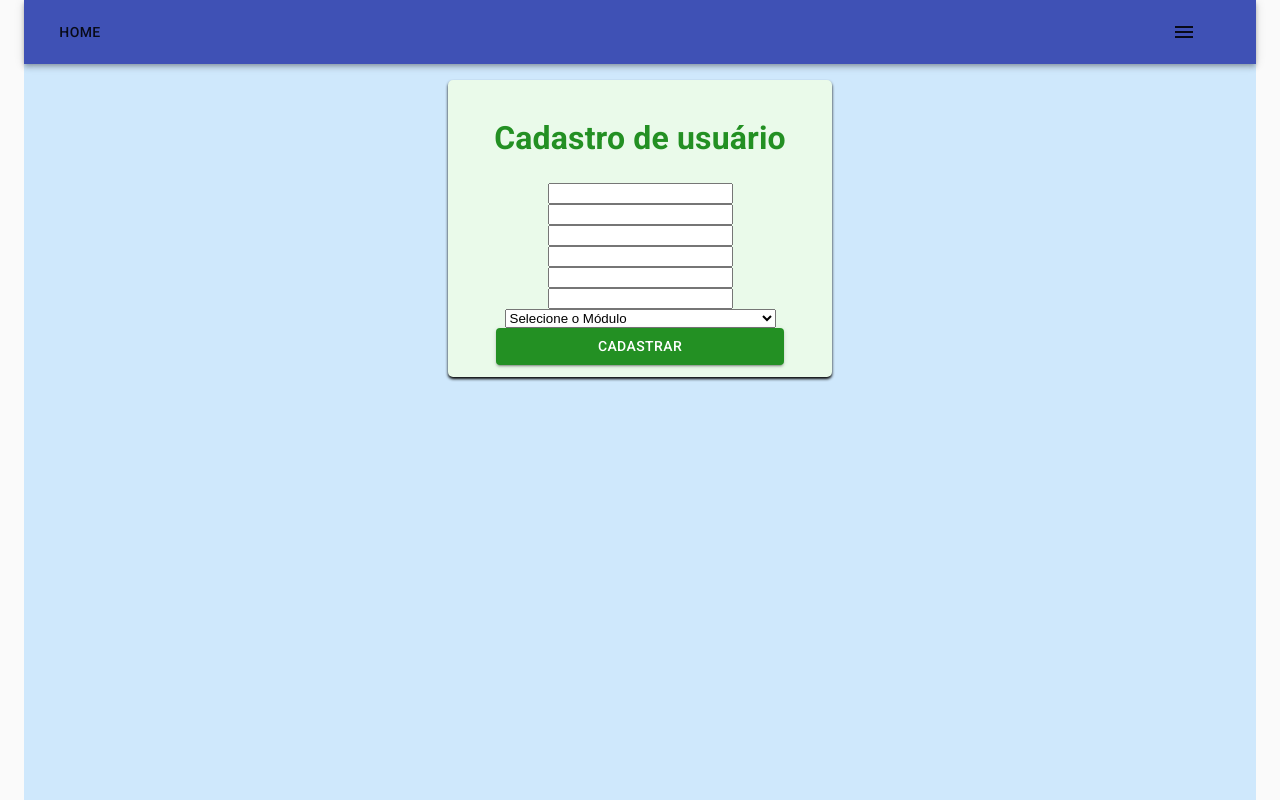
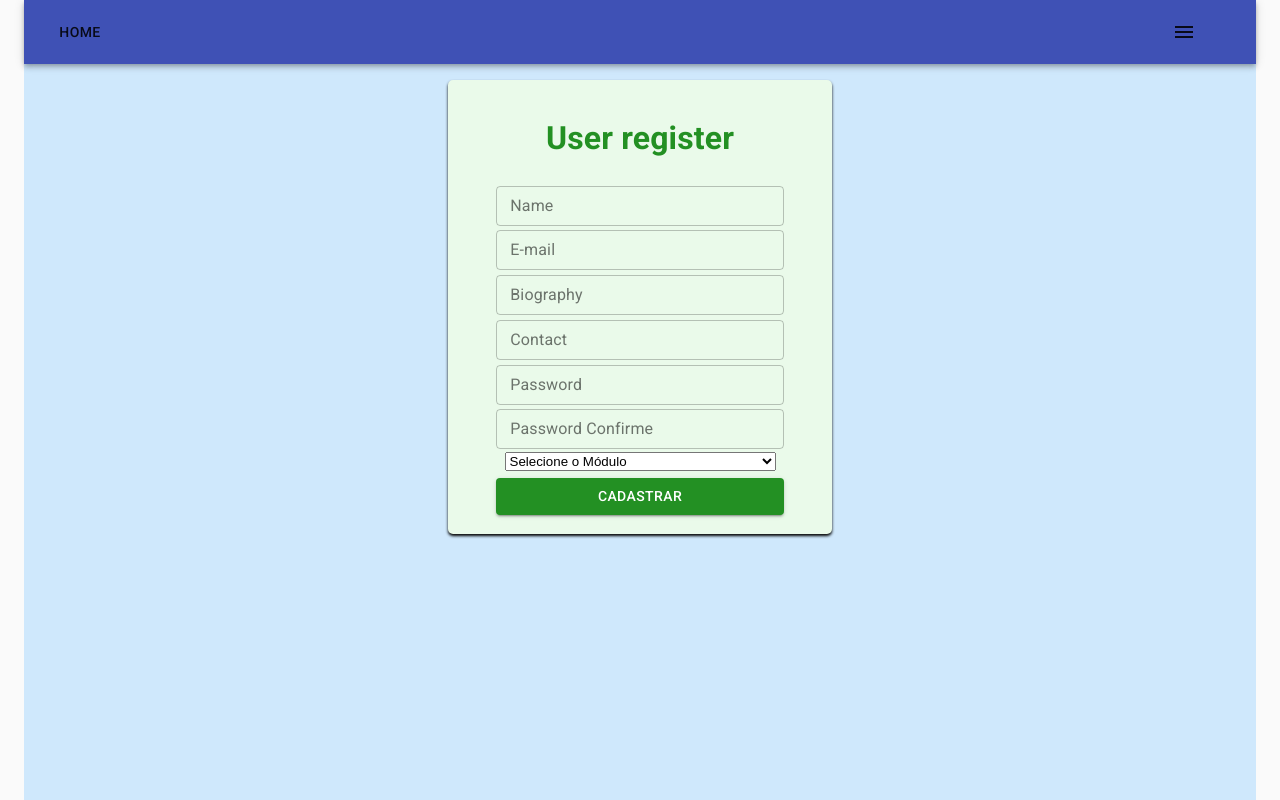
Before and after one commit to Nailliw/kenzie-hub, a React (Create React App) app: page /register in a window 1280 px wide. Built offline with nearby package versions, Linux system fonts and the light colour scheme.

Commit message:
chore: register

```diff
--- a/src/components/NavBarDesktop/index.js
+++ b/src/components/NavBarDesktop/index.js
@@ -101,7 +101,7 @@ const NavBarDesktop = () => {
             Login
           </Paper>
         </Link>
-				<Link className="link-content" to="/signup">
+        <Link className="link-content" to="/register">
           <div className="btn-style">
             <Button variant="outlined" color="primary" id="btn-unlogged">
               Cadastre-se
--- a/src/pages/Login/index.jsx
+++ b/src/pages/Login/index.jsx
@@ -12,19 +12,18 @@ const Login = () => {
   const dispatch = useDispatch();
   const userId = useSelector((state) => state.UsersDataReducer);
   const history = useHistory();
-  const [invalid, setInvalid] = useState("");
 
   const schema = yup.object().shape({
-    email: yup.string().email().required("Campo obrigatorio"),
-    password: yup.string().required("Campo obrigatorio"),
+    email: yup.string().email().required("Required field"),
+    password: yup.string().required("Required field"),
   });
 
-  const { register, handleSubmit, errors } = useForm({
+  const { register, handleSubmit, errors, setError } = useForm({
     resolver: yupResolver(schema),
   });
 
   const handleForm = (data) => {
-    dispatch(loginUserThunk(data, setInvalid));
+    dispatch(loginUserThunk(data, setError));
   };
 
   useEffect(() => {
@@ -39,8 +38,7 @@ const Login = () => {
       <form onSubmit={handleSubmit(handleForm)}>
         <h1>Login</h1>
         <TextField
-          id="filled-basic"
-          variant="filled"
+          variant="outlined"
           label="Email"
           name="email"
           margin="normal"
@@ -51,8 +49,7 @@ const Login = () => {
         ></TextField>
 
         <TextField
-          id="filled-basic"
-          variant="filled"
+          variant="outlined"
           label="Password"
           name="password"
           inputRef={register}
@@ -66,12 +63,12 @@ const Login = () => {
           type="submit"
           variant="contained"
           color="primary"
-          size="small"
           margin="normal"
         >
           Logar
         </Button>
-        <p style={{ color: "red" }}>{invalid}</p>
+
+        <p style={{ color: "red" }}>{errors.userLogin?.message}</p>
       </form>
     </>
   );
--- a/src/pages/Register/index.jsx
+++ b/src/pages/Register/index.jsx
@@ -18,19 +18,19 @@ const Register = () => {
   const schema = yup.object().shape({
     name: yup
       .string()
-      .min(3, "Nome deve conter no mínimo 3 letras")
-      .required("Campo obrigatorio"),
-    email: yup.string().email("Email invalido").required("Campo obrigatório"),
-    bio: yup.string().required("Campo obrigatório"),
-    contact: yup.string().required("Campo obrigatório"),
-    course_module: yup.string().required("Campo obrigatório"),
+      .min(3, "Name must contain at least 3 letters")
+      .required("Required field"),
+    email: yup.string().email("Email invalido").required("Required field"),
+    bio: yup.string().required("Required field"),
+    contact: yup.string().required("Required field"),
+    course_module: yup.string().required("Required field"),
     password: yup
       .string()
-      .min(6, "Senha deve conter no minimo 6 digitos")
-      .required("Campo obrigatório"),
+      .min(6, "password must contain at least 6 digits")
+      .required("Required field"),
     password_confirmation: yup
       .string()
-      .oneOf([yup.ref("password")], "Senhas não conferem"),
+      .oneOf([yup.ref("password")], "passwords don't match"),
   });
 
   const { register, handleSubmit, errors, setError } = useForm({
@@ -50,21 +50,88 @@ const Register = () => {
 
   const handleForm = (data) => {
     console.log(data);
-    dispatch(registerUserDataThunk(data));
+    dispatch(registerUserDataThunk(data, setError));
   };
 
   return (
     <form onSubmit={handleSubmit(handleForm)} className={classes.root}>
-      <h1 className="labelCadastro">Cadastro de usuário</h1>
+      <h1 className="labelCadastro">User register</h1>
 
-      <input ref={register} name="name" />
+      {/* <input ref={register} name="name" />
       <input ref={register} name="email" />
       <input ref={register} name="bio" />
       <input ref={register} name="contact" />
+      <input ref={register} name="password" />
+      <input ref={register} name="password_confirmation" /> */}
 
-      <input ref={register} name="password" />
-      <input ref={register} name="password_confirmation" />
-      <select name="course_module">
+      <TextField
+        variant="outlined"
+        label="Name"
+        name="name"
+        margin="dense"
+        type="string"
+        inputRef={register}
+        error={!!errors.name}
+        helperText={errors.name?.message}
+      />
+
+      <TextField
+        variant="outlined"
+        label="E-mail"
+        name="email"
+        margin="dense"
+        type="email"
+        inputRef={register}
+        error={!!errors.email}
+        helperText={errors.email?.message}
+      />
+
+      <TextField
+        variant="outlined"
+        label="
+        Biography"
+        name="bio"
+        margin="dense"
+        type="string"
+        inputRef={register}
+        error={!!errors.bio}
+        helperText={errors.bio?.message}
+      />
+
+      <TextField
+        variant="outlined"
+        label="Contact"
+        name="contact"
+        margin="dense"
+        type="string"
+        inputRef={register}
+        error={!!errors.contact}
+        helperText={errors.contact?.message}
+      />
+
+      <TextField
+        variant="outlined"
+        label="Password"
+        name="password"
+        margin="dense"
+        type="password"
+        inputRef={register}
+        error={!!errors.password}
+        helperText={errors.password?.message}
+      />
+
+      <TextField
+        variant="outlined"
+        label="Password Confirme"
+        name="password_confirmation"
+        margin="dense"
+        type="password"
+        inputRef={register}
+        error={!!errors.password_confirmation}
+        helperText={errors.password_confirmation?.message}
+      />
+
+      <select ref={register} name="course_module">
         <option value="">Selecione o Módulo</option>
         <option value="primeira módulo (introdução ao FrontEnd)">
           Primeiro módulo (introdução ao FrontEnd)
@@ -79,69 +146,7 @@ const Register = () => {
           Quarto módulo (BackEnd Avançado)
         </option>
       </select>
-
-      {/* <TextField
-        ref={register}
-        id="outlined-search"
-        label="E-mail"
-        type="search"
-        variant="outlined"
-        name="email"
-        error={!!errors.email?.message}
-        helperText="teste"
-      /> */}
-
-      {/* <TextField
-        required
-        ref={register}
-        id="outlined-search"
-        label="Biografia"
-        type="search"
-        variant="outlined"
-        name="bio"
-      /> */}
-
-      {/* <TextField
-        required
-        ref={register}
-        id="outlined-search"
-        label="Contato"
-        type="search"
-        variant="outlined"
-        name="contact"
-      /> */}
-
-      {/* <TextField
-        required
-        ref={register}
-        id="outlined-search"
-        label="Módulo do curso"
-        type="search"
-        variant="outlined"
-        name="course_module"
-      /> */}
-
-      {/* <TextField
-        required
-        ref={register}
-        id="outlined-password-input"
-        label="Senha"
-        type="password"
-        autoComplete="current-password"
-        variant="outlined"
-        name="password"
-      /> */}
-
-      {/* <TextField
-        required
-        ref={register}
-        id="outlined-password-input"
-        label="Confirmar Senha"
-        type="password"
-        autoComplete="current-password"
-        variant="outlined"
-        name="password_confirmation"
-      /> */}
+      <p>{errors.course_module?.message}</p>
 
       <Button
         type="submit"
@@ -151,7 +156,7 @@ const Register = () => {
       >
         Cadastrar
       </Button>
-      {/* <button type="submit">Cadastrar</button> */}
+      <p style={{ color: "red" }}>{errors.registerError?.message}</p>
     </form>
   );
 };
--- a/src/store/modules/usersData/thunk.js
+++ b/src/store/modules/usersData/thunk.js
@@ -1,8 +1,7 @@
 import { updateUserData } from "./actions";
 import { api } from "../../../services/api";
 
-export const registerUserDataThunk = (userData) => {
-  console.log(userData);
+export const registerUserDataThunk = (userData, setError) => {
   return (dispatch) => {
     api
       .post(`/users`, { ...userData })
@@ -10,9 +9,11 @@ export const registerUserDataThunk = (userData) => {
         console.log(res);
         console.log("registrado");
       })
-      .catch((error) => {
-        console.log(error);
-      });
+      .catch((error) =>
+        setError("registerError", {
+          message: error.response.data.message,
+        })
+      );
   };
 };
 
@@ -93,13 +94,12 @@ export const selectUserThunk = (userId) => {
   };
 };
 
-export const loginUserThunk = (userLoginData, setInvalid) => {
+export const loginUserThunk = (userLoginData, setError) => {
   return (dispatch, getState) => {
     const { UsersDataReducer } = getState();
     api
       .post(`/sessions`, userLoginData)
       .then((res) => {
-        setInvalid("");
         const newState = {
           ...UsersDataReducer,
           loggedUser: {
@@ -115,7 +115,10 @@ export const loginUserThunk = (userLoginData, setInvalid) => {
 
         dispatch(updateUserData(newState));
       })
-      .catch((error) => setInvalid(error.response.data.message));
+      .catch((error) =>
+        setError("userLogin", { message: error.response.data.message })
+      );
+    // .catch((error) => setInvalid(error.response.data.message));
   };
 };
 
```
Lines whose indentation alone changed are shown as unchanged.
